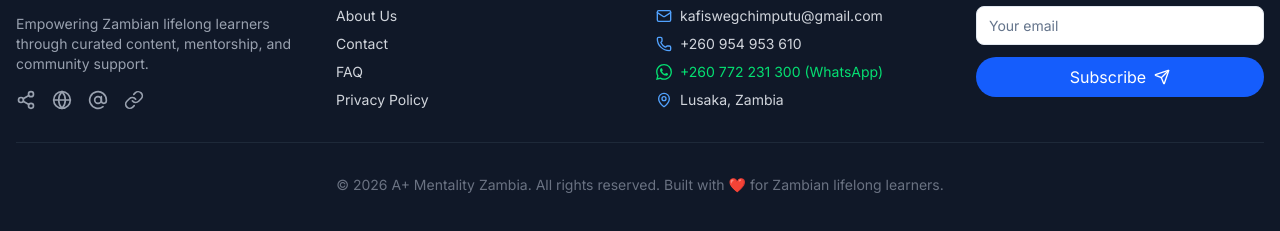
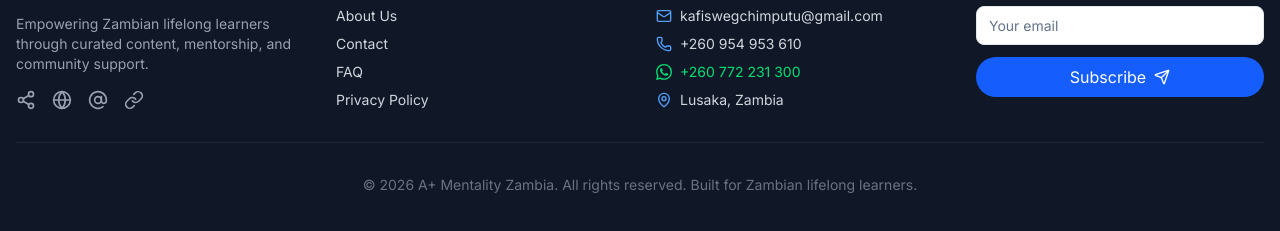
Before and after one commit to chimputu/AplusMentality, a Next.js app: page / in a window 1280 px wide. Shown: the part 9544-9775 px from the top of the page. Built offline with nearby package versions, Linux system fonts and the light colour scheme; no server answers.

Commit message:
added what's contacts

```diff
--- a/components/HomePageClient.tsx
+++ b/components/HomePageClient.tsx
@@ -1289,7 +1289,7 @@ export default function HomePageClient() {
                     <svg className="w-4 h-4" fill="currentColor" viewBox="0 0 24 24">
                       <path d="M17.472 14.382c-.297-.149-1.758-.867-2.03-.967-.273-.099-.471-.148-.67.15-.197.297-.767.966-.94 1.164-.173.199-.347.223-.644.075-.297-.15-1.255-.463-2.39-1.475-.883-.788-1.48-1.761-1.653-2.059-.173-.297-.018-.458.13-.606.134-.133.298-.347.446-.52.149-.174.198-.298.298-.497.099-.198.05-.371-.025-.52-.075-.149-.669-1.612-.916-2.207-.242-.579-.487-.5-.669-.51-.173-.008-.371-.01-.57-.01-.198 0-.52.074-.792.372-.272.297-1.04 1.016-1.04 2.479 0 1.462 1.065 2.875 1.213 3.074.149.198 2.096 3.2 5.077 4.487.709.306 1.262.489 1.694.625.712.227 1.36.195 1.871.118.571-.085 1.758-.719 2.006-1.413.248-.694.248-1.289.173-1.413-.074-.124-.272-.198-.57-.347m-5.421 7.403h-.004a9.87 9.87 0 01-5.031-1.378l-.361-.214-3.741.982.998-3.648-.235-.374a9.86 9.86 0 01-1.51-5.26c.001-5.45 4.436-9.884 9.888-9.884 2.64 0 5.122 1.03 6.988 2.898a9.825 9.825 0 012.893 6.994c-.003 5.45-4.437 9.884-9.885 9.884m8.413-18.297A11.815 11.815 0 0012.05 0C5.495 0 .16 5.335.157 11.892c0 2.096.547 4.142 1.588 5.945L.057 24l6.305-1.654a11.882 11.882 0 005.683 1.448h.005c6.554 0 11.89-5.335 11.893-11.893a11.821 11.821 0 00-3.48-8.413z"/>
                     </svg>
-                    +260 772 231 300 (WhatsApp)
+                    +260 772 231 300
                   </a>
                 </li>
                 <li className="flex items-center space-x-2">
@@ -1327,7 +1327,7 @@ export default function HomePageClient() {
             </div>
           </div>
           <div className="border-t border-gray-800 mt-8 pt-8 text-center text-sm text-gray-500">
-            &copy; {new Date().getFullYear()} A+ Mentality Zambia. All rights reserved. Built with ❤️ for Zambian lifelong learners.
+            &copy; {new Date().getFullYear()} A+ Mentality Zambia. All rights reserved. Built  for Zambian lifelong learners.
           </div>
         </div>
       </footer>
```
